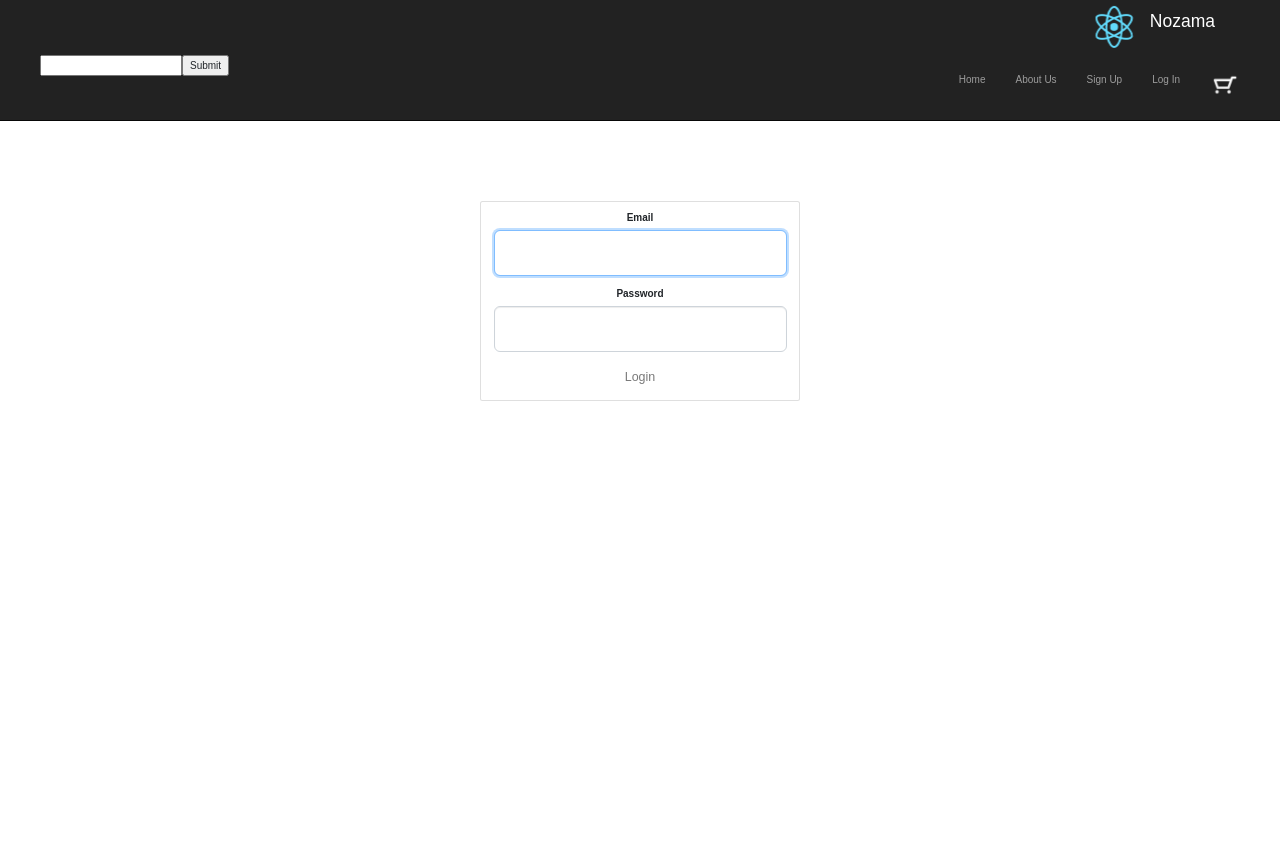
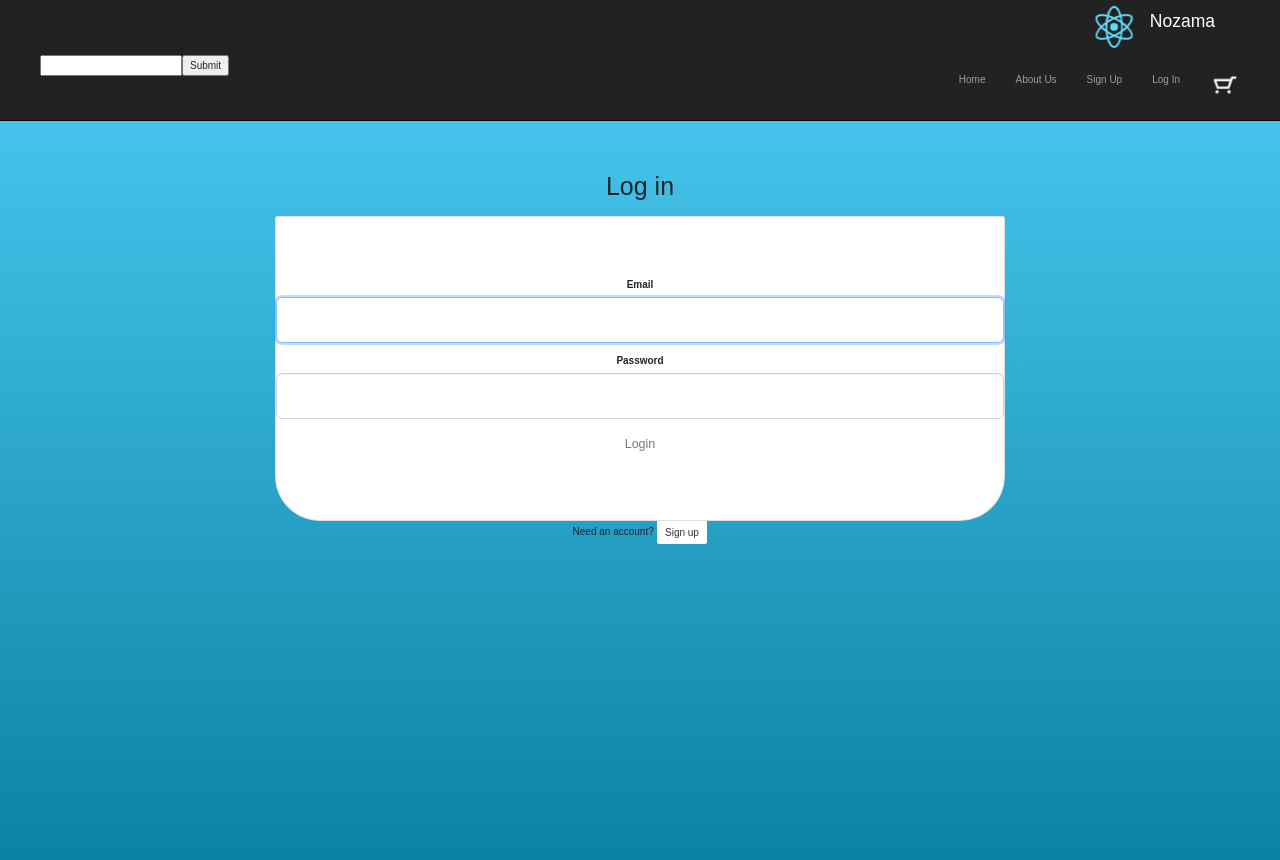
Before and after one commit to tpelsevier/BookStore, a React (Create React App) app in the folder frontend/: page /login in a window 1280 px wide. Shown: the top 860 px of the page. Before the commit the page ends 800 px from the top, so only its background shows below. Built offline with nearby package versions, Linux system fonts and the light colour scheme.

Commit message:
Making things look pretty

```diff
--- a/frontend/src/App.js
+++ b/frontend/src/App.js
@@ -86,7 +86,7 @@ class App extends Component {
               <Route exact path='/UserProfile' component={UserProfile}/>
               <Route exact path='/ChangePass' component={ChangePass}/>
               <Route exact path='/checkout' component={Checkout}/>
-              <Route path='/users/:username'
+              <Route path='/users'
                 render={(props) => <UserProfile isAuthenticated={this.state.isAuthenticated} currentUser={this.state.currentUser} {...props}  />}>
               >
               </Route>
--- a/frontend/src/WebComponents/AboutUs/AboutUs.js
+++ b/frontend/src/WebComponents/AboutUs/AboutUs.js
@@ -7,7 +7,7 @@ import './AboutUs.css';
 class AboutUs extends React.Component {
     render() {
         return (
-            <div>
+            <div className ="">
 
                 <Grid>
                     <Jumbotron className="jumbotron1">
--- a/frontend/src/WebComponents/Home/Home.js
+++ b/frontend/src/WebComponents/Home/Home.js
@@ -1,6 +1,6 @@
 import React, { Component } from 'react';
 import { getBooks } from '../../utils/APIUtils';
-import { Panel, ListGroupItem, Row, Grid, Col, Jumbotron, Button, Image} from 'react-bootstrap';
+import { Panel, ListGroupItem, Row, Grid, Col, Jumbotron, Button, Image } from 'react-bootstrap';
 
 class Home extends Component {
     constructor(props) {
@@ -44,7 +44,7 @@ class Home extends Component {
                                 <ListGroupItem><b>Price:</b> {books[i].price}</ListGroupItem>
                                 {/* <ListGroupItem><b>ISBN:</b> {books[i].isbn}</ListGroupItem> */}
                                 <ListGroupItem>
-                                <Button onClick = {this.handleShowDetails.bind(this)} data-id={books[i].isbn} bsStyle="primary" >Details</Button>
+                                    <Button onClick={this.handleShowDetails.bind(this)} data-id={books[i].isbn} bsStyle="primary" >Details</Button>
                                 </ListGroupItem>
                             </Panel>
                         );
@@ -119,7 +119,10 @@ class Home extends Component {
                         View our wide variety of reads.
                     </p>
                 </Jumbotron>
+                <div className="">
                     {this.state.organizedRows}
+                </div>
+
             </div>
 
         );
--- a/frontend/src/WebComponents/Login/Login.css
+++ b/frontend/src/WebComponents/Login/Login.css
@@ -1,6 +1,7 @@
 @media all and (min-width: 480px) {
     .Login {
       padding: 60px 0;
+      border-radius: 45px 45px;
     }
 
     .Login form {
@@ -8,3 +9,11 @@
       max-width: 320px;
     }
   }
+
+  .right{
+    float: right;
+  }
+
+  .round{
+    border-radius:10;
+  }
--- a/frontend/src/WebComponents/Login/Login.js
+++ b/frontend/src/WebComponents/Login/Login.js
@@ -1,5 +1,5 @@
 import React, { Component } from "react";
-import { Button, FormGroup, FormControl, ControlLabel, ListGroup, ListGroupItem, form } from "react-bootstrap";
+import { Button, FormGroup, FormControl, ControlLabel, ListGroup, ListGroupItem, form, Grid, Col, Row } from "react-bootstrap";
 import { login } from '../../utils/APIUtils';
 import { ACCESS_TOKEN } from '../../utils/Constants';
 import "./Login.css";
@@ -13,6 +13,12 @@ export default class Login extends Component {
             email: "",
             password: ""
         };
+
+        this.directSignup = this.directSignup.bind(this);
+    }
+
+    directSignup() {
+        this.props.history.push("signup");
     }
 
     validateForm() {
@@ -43,7 +49,7 @@ export default class Login extends Component {
                 this.props.onLogin();
                 this.props.history.push("Home");
                 console.log('hi');
-                    if (response.error == "Unauthorized"){
+                if (response.error == "Unauthorized") {
                     alert('invalid email or password');
                 } else {
                     console.log(response.accessToken)
@@ -55,10 +61,19 @@ export default class Login extends Component {
 
     render() {
         return (
-            <div className="Login">
-                <form onSubmit={this.handleSubmit}>
-                    <ListGroup>
-                        <ListGroupItem>
+            <div className="backgroundGradient">
+                <Grid>
+                    <Row className="show-grid">
+                        <Col xs={2}>
+                        </Col>
+                        <Col xs={8}>
+                            <div className="spaceTitle">
+                                <h1>Log in</h1>
+                            </div>
+                            <div className="">
+                                <form onSubmit={this.handleSubmit} className="">
+                                    <ListGroup className = "">
+                                        <ListGroupItem className ="Login">
                                             <FormGroup controlId="email" bsSize="large">
                                                 <ControlLabel>Email</ControlLabel>
                                                 <FormControl
@@ -85,9 +100,21 @@ export default class Login extends Component {
                                                 Login
                             </Button>
                                         </ListGroupItem>
+                                        <div className="right">
+                                            Need an account? <Button className="blue round" onClick={this.directSignup}>Sign up </Button>
+                                        </div>
                                     </ListGroup>
                                 </form>
                             </div>
+                        </Col>
+                        <Col xs={2}>
+                        </Col>
+                    </Row>
+                </Grid>
+
+
+            </div>
+
         );
     }
 }
--- a/frontend/src/WebComponents/Signup/SignUp.css
+++ b/frontend/src/WebComponents/Signup/SignUp.css
@@ -12,3 +12,24 @@
 boxThisFormThough {
   max-width: 500px;
 } */
+
+a.blue {
+  color: blue;
+  size:50em;
+  text-transform: uppercase;
+}
+
+.spaceTitle{
+  padding-bottom: 10px;
+}
+
+.backgroundGradient{
+    background: linear-gradient( rgb(70, 195, 236),rgb(5, 123, 155));
+    padding-bottom: 400px;
+    padding-top:50px;
+
+}
+
+.navbar {
+  margin-bottom: 0px;
+}
--- a/frontend/src/WebComponents/Signup/Signup.js
+++ b/frontend/src/WebComponents/Signup/Signup.js
@@ -1,7 +1,8 @@
 import React, { Component } from "react";
-import { Button, FormGroup, FormControl, ControlLabel, ListGroup, ListGroupItem } from "react-bootstrap";
+import { Button, FormGroup, FormControl, ControlLabel, ListGroup, ListGroupItem, Row, Col, Grid } from "react-bootstrap";
 import { signup, getUserProfile } from '../../utils/APIUtils';
 import "./SignUp.css";
+// import { Row } from "antd";
 
 export default class SignUp extends Component {
     constructor(props) {
@@ -15,6 +16,7 @@ export default class SignUp extends Component {
         };
 
         this.handleSubmit = this.handleSubmit.bind(this);
+        this.directLogin = this.directLogin.bind(this);
     }
 
     validateForm() {
@@ -44,12 +46,12 @@ export default class SignUp extends Component {
 
         signup(signupRequest)
             .then(response => {
-            if (response.success == true){
+                if (response.success == true) {
                     // localStorage.setItem(ACCESS_TOKEN, response.accessToken);
                     // set logged in
                     this.props.history.push("Login");
                 }
-            else{
+                else {
                     alert('invalid sign up');
                 }
             })
@@ -57,12 +59,27 @@ export default class SignUp extends Component {
 
     }
 
+    directLogin() {
+        this.props.history.push("Login");
+    }
+
     render() {
         return (
-            <div className="Login">
-                <form onSubmit={this.handleSubmit}>
-                    <ListGroup>
-                        <ListGroupItem>
+            <div className="backgroundGradient">
+                <Grid>
+                    <Row className="show-grid">
+                        <Col xs={2}>
+                        </Col>
+                        <Col xs={8}>
+                            <div  className="" >
+                                <div className="spaceTitle">
+                                    <h1>Nozama</h1>
+                                    <h4>Make the most of your free time</h4>
+                                </div>
+                                <form onSubmit={this.handleSubmit} >
+                                    <ListGroup >
+
+                                        <ListGroupItem className="Login">
                                             <FormGroup controlId="firstname" bsSize="large">
                                                 <ControlLabel>First Name</ControlLabel>
                                                 <FormControl
@@ -106,9 +123,22 @@ export default class SignUp extends Component {
                                                 Sign Up
                                             </Button>
                                         </ListGroupItem>
+                                        <div className="right">
+                                            Already on Nozama? <Button class="blue" onClick={this.directLogin}>Log in </Button>
+                                        </div>
                                     </ListGroup>
                                 </form>
                             </div>
+                        </Col>
+                        <Col xs={2}>
+                        </Col>
+                    </Row>
+                </Grid>
+
+
+            </div>
+
+
         );
     }
 }
```
Lines whose indentation alone changed are shown as unchanged.
